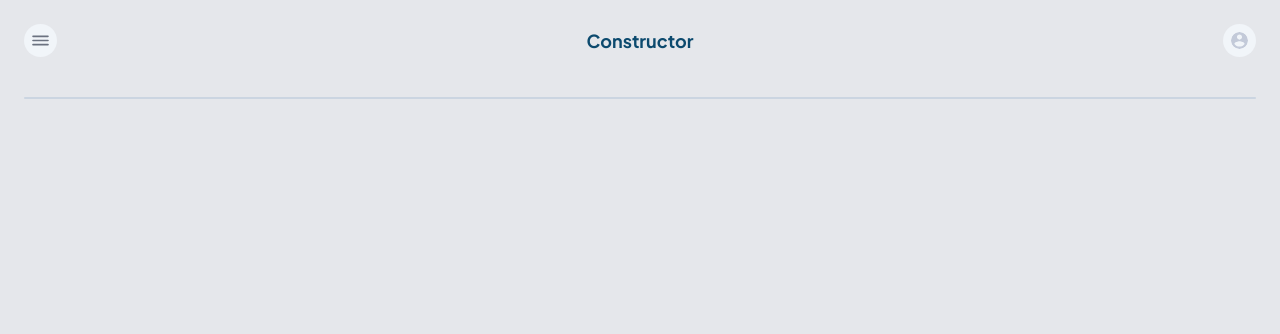
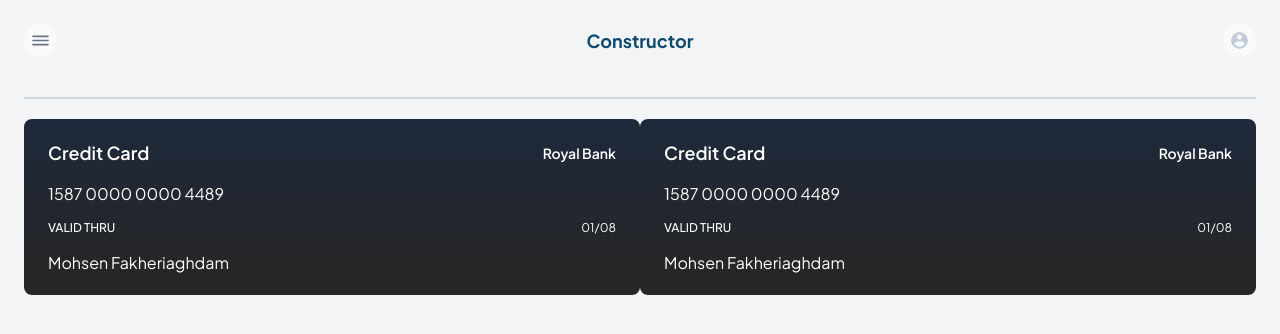
Before and after one commit to Mohsen-MF/Dashboard_Project, a website: page public/index.html in a window 1280 px wide. Drawn offline with Linux system fonts and the light colour scheme.

Commit message:
Add credit card feature and edit background color

```diff
--- a/public/index.html
+++ b/public/index.html
@@ -8,7 +8,7 @@
 		<link rel="stylesheet" href="/public/build/output.css" />
 		<link rel="stylesheet" href="/src/css/font.css" />
 	</head>
-	<body class="container bg-gray-200 mx-auto px-6 mt-6 select-none">
+	<body class="container bg-gray-100 mx-auto px-6 mt-6 select-none">
 		<!-- header -->
 		<div class="w-full flex flex-row justify-between items-center">
 			<!-- icon -->
@@ -19,7 +19,7 @@
 					viewBox="0 0 30 30"
 					fill="none"
 					xmlns="http://www.w3.org/2000/svg"
-					class="bg-slate-100 rounded-full p-1 cursor-pointer"
+					class="bg-slate-50 rounded-full p-1 cursor-pointer"
 				>
 					<path
 						class="fill-gray-500"
@@ -38,7 +38,7 @@
 					height="33"
 					viewBox="0 0 20 20"
 					fill="none"
-					class="bg-slate-100 rounded-full p-2 cursor-pointer"
+					class="bg-slate-50 rounded-full p-2 cursor-pointer"
 					xmlns="http://www.w3.org/2000/svg"
 				>
 					<path
@@ -51,6 +51,40 @@
 			</span>
 		</div>
 		<!-- line -->
-		<div class="h-[2px] w-full bg-slate-300 mt-10 rounded-sm"></div>
+		<div class="h-[2px] w-full bg-slate-300 mt-10 mb-5 rounded-sm"></div>
+		<!-- cart section -->
+		<div>
+			<!-- cart 1 -->
+			<div class="text-white cursor-pointer flex justify-evenly w-full">
+				<div
+					class="bg-gradient-to-t from-neutral-800 from-10% to-slate-800 w-full h-44 rounded-lg py-5 px-6 flex flex-col justify-between"
+				>
+					<div class="flex flex-row justify-between items-center">
+						<span class="font-semibold text-lg capitalize">credit card</span>
+						<span class="font-semibold text-sm">Royal Bank</span>
+					</div>
+					<span class="">1587 0000 0000 4489</span>
+					<div class="flex items-center justify-between">
+						<span class="uppercase text-xs font-medium">valid thru</span>
+						<span class="text-xs">01/08</span>
+					</div>
+					<span class="capitalize">mohsen fakheriaghdam</span>
+				</div>
+				<div
+					class="bg-gradient-to-t from-neutral-800 from-10% to-slate-800 w-full h-44 rounded-lg py-5 px-6 flex flex-col justify-between"
+				>
+					<div class="flex flex-row justify-between items-center">
+						<span class="font-semibold text-lg capitalize">credit card</span>
+						<span class="font-semibold text-sm">Royal Bank</span>
+					</div>
+					<span class="">1587 0000 0000 4489</span>
+					<div class="flex items-center justify-between">
+						<span class="uppercase text-xs font-medium">valid thru</span>
+						<span class="text-xs">01/08</span>
+					</div>
+					<span class="capitalize">mohsen fakheriaghdam</span>
+				</div>
+			</div>
+		</div>
 	</body>
 </html>
```
Also changed, not shown: public/build/output.css.
